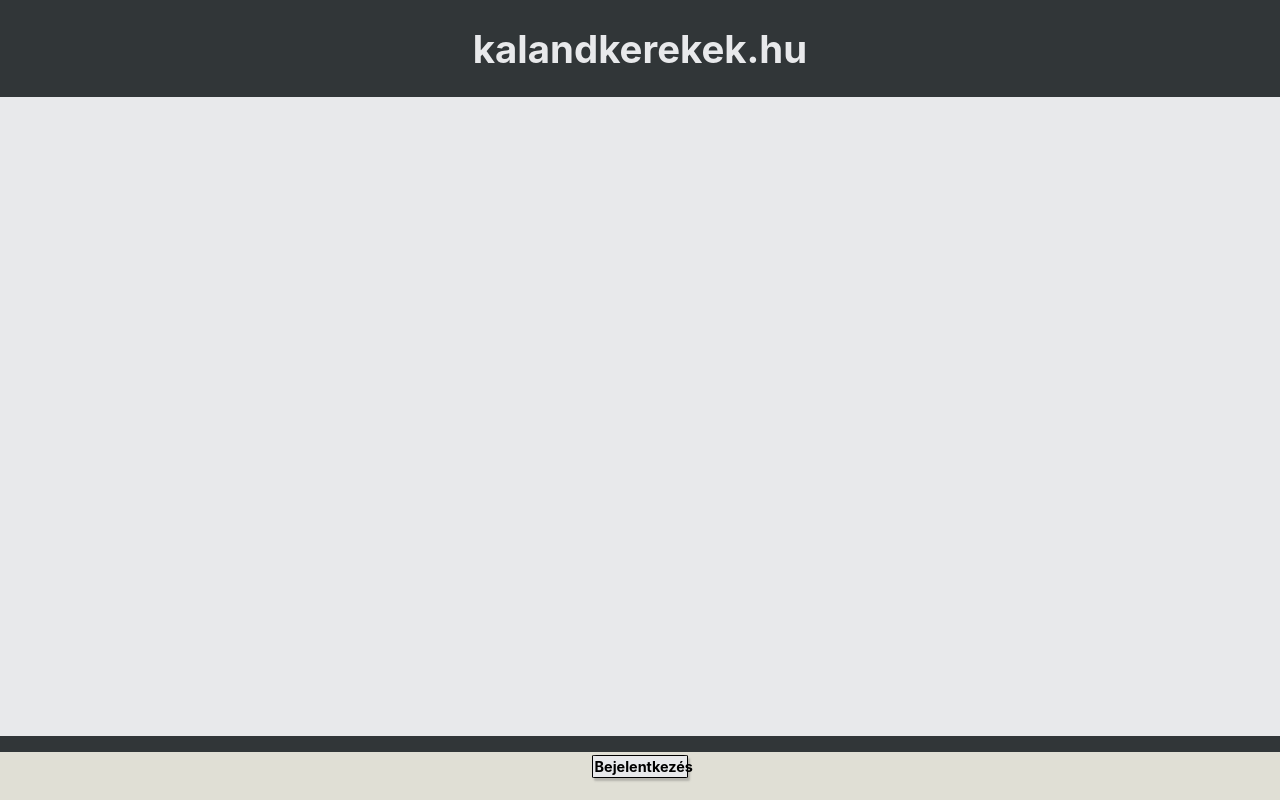
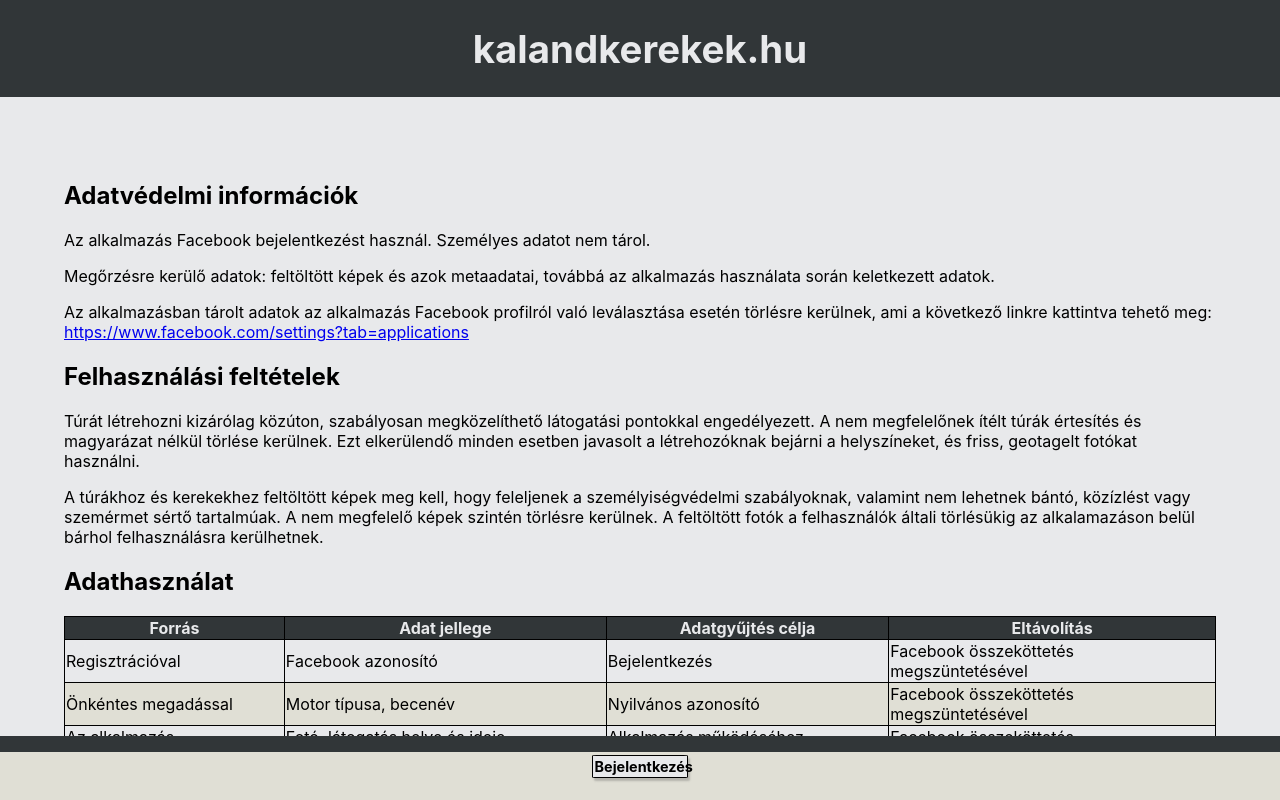
Before and after one commit to jatfield/spoket-frontend, a React (Create React App) app: page /pp in a window 1280 px wide. Before the commit this address led to /. Built offline with nearby package versions, Linux system fonts and the light colour scheme; no server answers.

Commit message:
privacy policy

```diff
--- a/src/App.js
+++ b/src/App.js
@@ -6,6 +6,7 @@ import {useAuth} from './hooks/auth-hook'
 import TripsList from './trips/pages/TripsList';
 import Wheels from './wheels/pages/Wheels';
 import Navigation from './navigation/pages/Navigation';
+import PrivacyPolicy from './PrivacyPolicy';
 
 function App() {
 
@@ -20,10 +21,11 @@ function App() {
       <Route path = "/wheels" >
         <Wheels user = {user}/>
       </Route>
+      <Route path = "/pp" >
+        <PrivacyPolicy/>
+      </Route>
       <Route path = "/trips">
         <TripsList user = {user} />
-      </Route>
-      <Route path="/rider/:spoketId" >
       </Route>
       <Redirect to="/" />
     </Switch>);
@@ -32,6 +34,9 @@ function App() {
     <Switch> {/*so it stops after picking a route*/}
       <Route path = "/" exact>
         <TripsList />
+      </Route>
+      <Route path = "/pp" >
+        <PrivacyPolicy/>
       </Route>
       <Redirect to="/" />
     </Switch>);
--- /dev/null
+++ b/src/PrivacyPolicy.css
@@ -0,0 +1,21 @@
+.pp_container {
+  padding: 4rem;
+}
+
+.pp_table, .pp_table th, .pp_table td {
+  border: 1px solid black;
+}
+
+.pp_table {
+  border-collapse: collapse;
+  width: 100%;
+}
+
+.pp_table th {
+  background-color: #313638;
+  color: #e8e9eb;
+}
+
+.pp_table tr:nth-child(even) {
+  background-color: #e0dfd5;
+}
--- /dev/null
+++ b/src/PrivacyPolicy.js
@@ -0,0 +1,43 @@
+import React from 'react';
+import './PrivacyPolicy.css';
+
+const PrivacyPolicy = ()  => {
+
+  return (
+    <div class = "pp_container">
+      <h2>Adatvédelmi információk</h2>
+      <p>
+        Az alkalmazás Facebook bejelentkezést használ. Személyes adatot nem tárol.
+      </p>
+      <p>
+        Megőrzésre kerülő adatok: feltöltött képek és azok metaadatai, továbbá az alkalmazás használata során keletkezett adatok.
+      </p>
+      <p>
+        Az alkalmazásban tárolt adatok az alkalmazás Facebook profilról való leválasztása esetén törlésre kerülnek, ami a következő linkre kattintva tehető meg:<br/>
+        <a href = "https://www.facebook.com/settings?tab=applications" target = "_new">https://www.facebook.com/settings?tab=applications</a>
+      </p>
+      <h2>Felhasználási feltételek</h2>
+      <p>
+        Túrát létrehozni kizárólag közúton, szabályosan megközelíthető látogatási pontokkal engedélyezett. A nem megfelelőnek ítélt túrák értesítés és magyarázat nélkül törlése kerülnek.
+        Ezt elkerülendő minden esetben javasolt a létrehozóknak bejárni a helyszíneket, és friss, geotagelt fotókat használni.
+      </p>
+      <p>
+        A túrákhoz és kerekekhez feltöltött képek meg kell, hogy feleljenek a személyiségvédelmi szabályoknak, valamint nem lehetnek bántó, közízlést vagy szemérmet sértő tartalmúak.
+        A nem megfelelő képek szintén törlésre kerülnek.
+        A feltöltött fotók a felhasználók általi törlésükig az alkalamazáson belül bárhol felhasználásra kerülhetnek.
+      </p>
+      <h2>Adathasználat</h2>
+      <table class = "pp_table">
+        <thead><th>Forrás</th><th>Adat jellege</th><th>Adatgyűjtés célja</th><th>Eltávolítás</th></thead>
+        <tbody>
+          <tr><td>Regisztrációval</td><td>Facebook azonosító</td><td>Bejelentkezés</td><td>Facebook összeköttetés megszüntetésével</td></tr>
+          <tr><td>Önkéntes megadással</td><td>Motor típusa, becenév</td><td>Nyilvános azonosító</td><td>Facebook összeköttetés megszüntetésével</td></tr>
+          <tr><td>Az alkalmazás használatakor</td><td>Fotó, látogatás helye és ideje, kiindulópont</td><td>Alkalmazás működéséhez szükséges</td><td>Facebook összeköttetés megszüntetésével</td></tr>
+        </tbody>
+      </table>
+    </div>
+  )
+
+};
+
+export default PrivacyPolicy;
--- a/src/navigation/pages/Navigation.js
+++ b/src/navigation/pages/Navigation.js
@@ -19,9 +19,13 @@ const Navigation = (props) => {
   return (
     <React.Fragment>
       <Modal show = {showLogin} onCancel = {hideLoginModal} title = "Azonosítás">
-        <p>Az alkalmazás Facebook bejelentkezést használ. Személyes adatot nem tárolunk. <br />
-          Amit igen: feltöltött képek és azok metaadatai, továbbá az alkalmazás használata során keletkezett adatok (kerekek, látogatások).<br />
-          Az alkalmazásban tárolt adatok az alkalmazás <a href = "https://www.facebook.com/settings?tab=applications" target ="_blank">Facebook profilodról való leválasztása</a> esetén törlésre kerülnek.
+        <p>Az alkalmazás Facebook bejelentkezést használ, személyes adatot nem tárol.
+          <hr />
+          Megőrzésre kerülő adatok: opcionálisan megadható becenév, motortípus, valamint feltöltött képek és azok metaadatai, továbbá az alkalmazás használata során keletkezett adatok.
+          <hr />
+          Az alkalmazásban tárolt adatok az alkalmazás Facebook profilról való leválasztása esetén törlésre kerülnek.
+          <hr />
+          <NavLink to="/pp" onClick = {hideLoginModal}>Részletes adatvédelmi és felhasználási információk</NavLink>
         </p>
         <Auth user = {props.user} login = {props.login} logout = {props.logout} onComplete = {hideLoginModal} />
       </Modal>
```
Also changed, not shown: public/index.html (+0 -19 lines), public/manifest.json.
